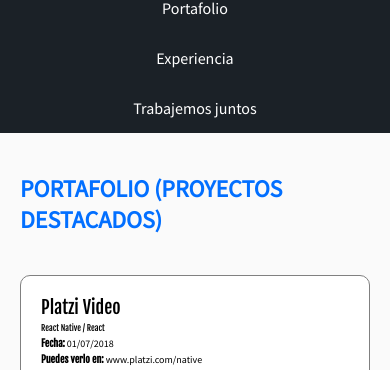
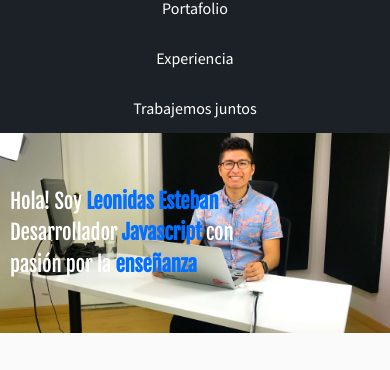
Before and after one commit to Rafael-LH/ResponsiveDesign, a plain HTML site: page index.html in a window 390 px wide. Shown: the part 67-437 px from the top of the page. Drawn offline with Linux system fonts and the light colour scheme.

Commit message:
Agregamos el hero a nuestro proyecto

```diff
--- a/css/estilos.css
+++ b/css/estilos.css
@@ -341,6 +341,17 @@ figure {
       .contact{
         padding: 0px 1em;
       }
+      .hero{
+        height: auto;
+      }
+      .hero-image{
+          width: 100%;
+      }
+      h1{
+        font-size: 2em;
+        position: absolute;
+        padding: 0px 10px;
+      }
 }
 @media screen and (max-width: 767px){
     .header{
@@ -400,6 +411,12 @@ figure {
   }
 }
 @media screen and (max-width: 480px){
+    h1{
+        font-size: 1.3em;
+    }
+    .hero-image{
+      height: 200px;
+    }
     .project-details{
       font-size: 12px;
     }
--- a/index.html
+++ b/index.html
@@ -30,14 +30,14 @@
         </nav>
       </div>
     </header>
-  <!--   <section class="hero">
+    <section class="hero">
       <div class="container">
         <h1>
           Hola! Soy <strong>Leonidas Esteban</strong> <br/> Desarrollador  <strong>Javascript</strong> con <br> pasión por la <strong>enseñanza</strong>
         </h1>
         <img class="hero-image" src="images/hero.jpg" width="500" height="300" alt="imagen principal del sitio">
       </div>
-    </section> -->
+    </section>
     <section id="portafolio" class="portfolio">
       <div class="container">
         <h2>Portafolio (Proyectos Destacados)</h2>
@@ -142,7 +142,7 @@
           </div>
           <div>
             <p>
-              Designed with <3 by <a href="https://twitter.com/thespianartist">@thespianartist</a>
+              Designed with ♥️ by <a href="https://twitter.com/thespianartist">@thespianartist</a>
             </p>
           </div>
         </div>
```
